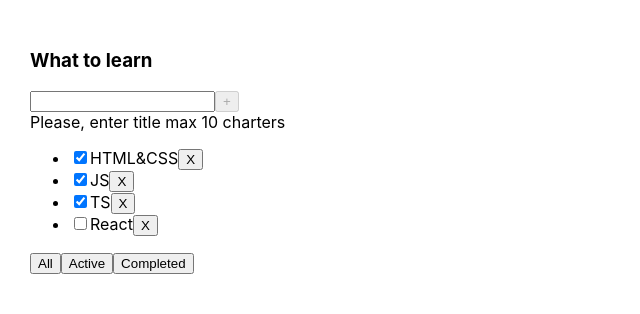
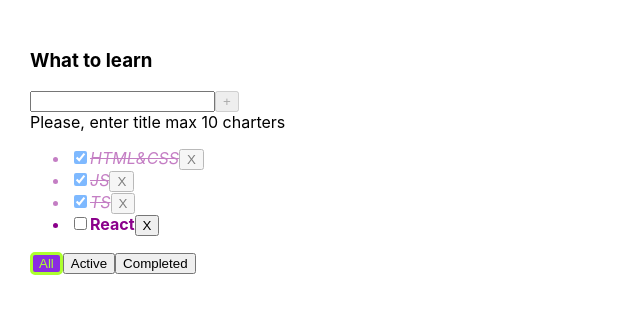
Before and after one commit to 7AndreyArt7/todolist, a React (Vite) app: page / in a window 1280 px wide. Shown: the top 314 px of the page, without its empty margins (0-640 px from the left). Built offline with nearby package versions, Linux system fonts and the light colour scheme.

Commit message:
todolist_04_btn-action

```diff
--- a/src/App.css
+++ b/src/App.css
@@ -6,3 +6,23 @@
 .app > div {
   margin-right: 50px;
 }
+
+
+.task {
+  font-weight: bold;
+  color: darkmagenta;
+}
+
+.task-done {
+  text-decoration: line-through;
+  font-style: italic;
+  opacity: 0.5;
+  color: darkmagenta;
+}
+
+.btn-action {
+  color: greenyellow;
+  background-color:blueviolet;
+  border: 3px solid greenyellow;
+  border-radius:5px;
+}
--- a/src/App.tsx
+++ b/src/App.tsx
@@ -66,6 +66,7 @@ function App() {
                 filterTask={filterTask}
                 createTask={createTask}
                 changeTaskStatus={changeTaskStatus}
+                filter={filter}
             />
 
         </div>
--- a/src/Button.tsx
+++ b/src/Button.tsx
@@ -1,14 +1,16 @@
 export type ButtonType = {
     title: string
-    onClick?: () => void
+    onClick: () => void
     disabled?: boolean
+    className?: string
 }
 
-export const Button = ({title, onClick, disabled}: ButtonType) => {
+export const Button = ({title, onClick, disabled, className}: ButtonType) => {
     return (
         <button
             onClick={onClick}
             disabled={disabled}
+            className={className}
         > {title}</button>
     );
 };
--- a/src/TodolistItem.tsx
+++ b/src/TodolistItem.tsx
@@ -4,6 +4,7 @@ import {ChangeEvent, useState} from "react";
 
 type TodolistTaskType = {
     tasks: TaskType[]
+    filter: string
     todolistTitle: string
     filterTask: (filter: FilterTaskType) => void
     deleteTask: (taskId: TaskType["id"]) => void
@@ -13,6 +14,7 @@ type TodolistTaskType = {
 
 export const TodolistItem = ({
                                  tasks,
+                                 filter,
                                  todolistTitle,
                                  deleteTask,
                                  filterTask,
@@ -30,11 +32,13 @@ export const TodolistItem = ({
                 };
                 return (
 
-                    <li key={t.id}>
+                    <li key={t.id} className={t.isDone ? "task-done" : "task"}>
                         <input
                             type="checkbox"
                             checked={t.isDone}
-                            onChange={(e) => {changeTaskStatus(t.id, e.target.checked)}}
+                            onChange={(e) => {
+                                changeTaskStatus(t.id, e.target.checked)
+                            }}
                         />
                         <span>{t.title}</span>
                         <Button title={"X"} onClick={deleteTaskHandler}/>
@@ -71,9 +75,13 @@ export const TodolistItem = ({
             </div>
             {tasksList}
             <div>
-                <Button title={"All"} onClick={() => filterTask("all")}/>
-                <Button title={"Active"} onClick={() => filterTask("active")}/>
-                <Button title={"Completed"} onClick={() => filterTask("completed")}/>
+                <Button title={"All"} onClick={() => filterTask("all")}
+                        className={filter === "all" ? "btn-action" : ""}/>
+                <Button title={"Active"}
+                        onClick={() => filterTask("active")}
+                        className={filter === "active" ? "btn-action" : ""}/>
+                <Button title={"Completed"} onClick={() => filterTask("completed")}
+                        className={filter === "completed" ? "btn-action" : ""}/>
             </div>
         </div>
     );
```
